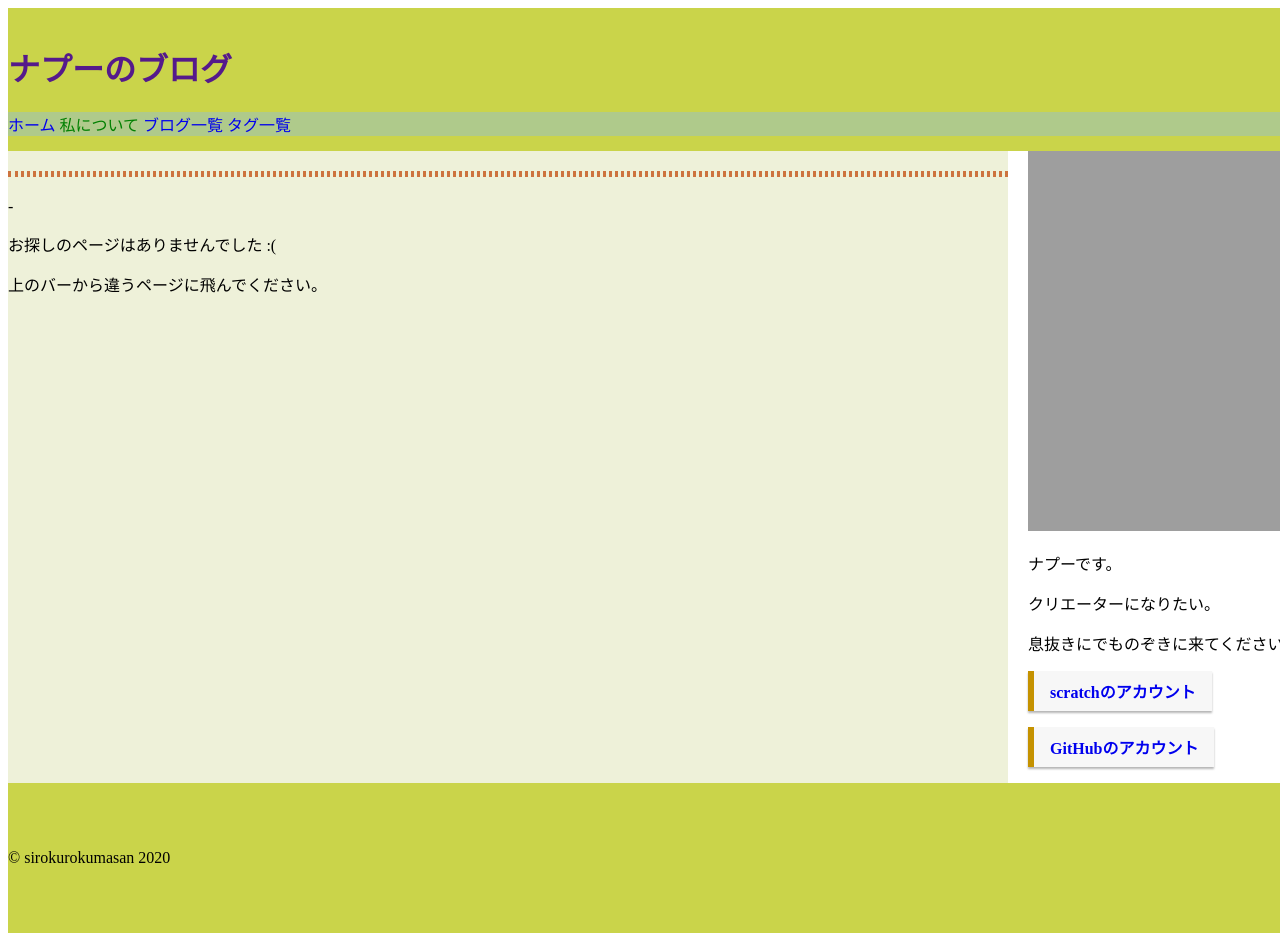
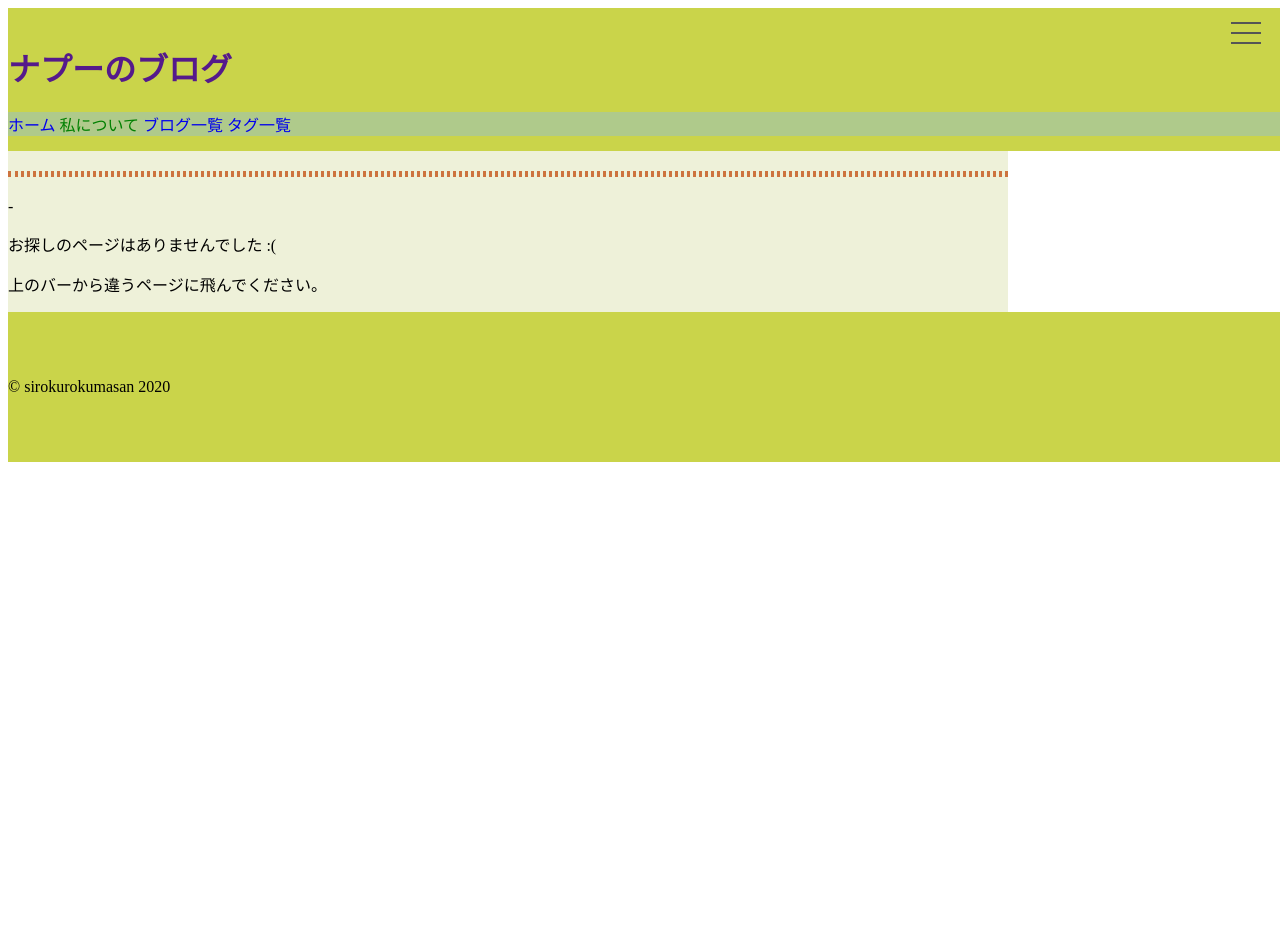
Before and after one commit to sirokurokumasan/sirokurokumasan.github.io, a Jekyll site: the page built from about.md, in a window 1280 px wide. Built offline with Jekyll 4.4.1, drawn with Linux system fonts in a browser that asks for light colours; after the commit the page ends 900 px from its top, so only the background shows below that.

Commit message:
Update default.html

```diff
--- a/_layouts/default.html
+++ b/_layouts/default.html
@@ -20,18 +20,21 @@
     <h2>{{ page.title }}</h2>
     {{ content }}
   </main>
-  <div class="sidebar">
-    <div class="sidebar__item">
+
+  <div class="hamburger">
+    <span></span>
+    <span></span>
+    <span></span>
   </div>
-    <div class="sidebar__item sidebar__item--fixed">
+
+  <nav class="globalMenuSp">
     <img src="https://sirokurokumasan.github.io/program/mono/images/myicon.png" width="380" height="380">
     <p>ナプーです。</p>
     <p>クリエーターになりたい。</p>
     <p>息抜きにでものぞきに来てください。</p>
     <p><a href="https://scratch.mit.edu/users/sirokurokumasan/" class="btn">scratchのアカウント</a></p>
     <p><a href="https://github.com/sirokurokumasan" class="btn">GitHubのアカウント</a></p>
-    </div>
-  </div>
+  </nav>
 </div>
 
 <footer>
```
Lines whose indentation alone changed are shown as unchanged.
